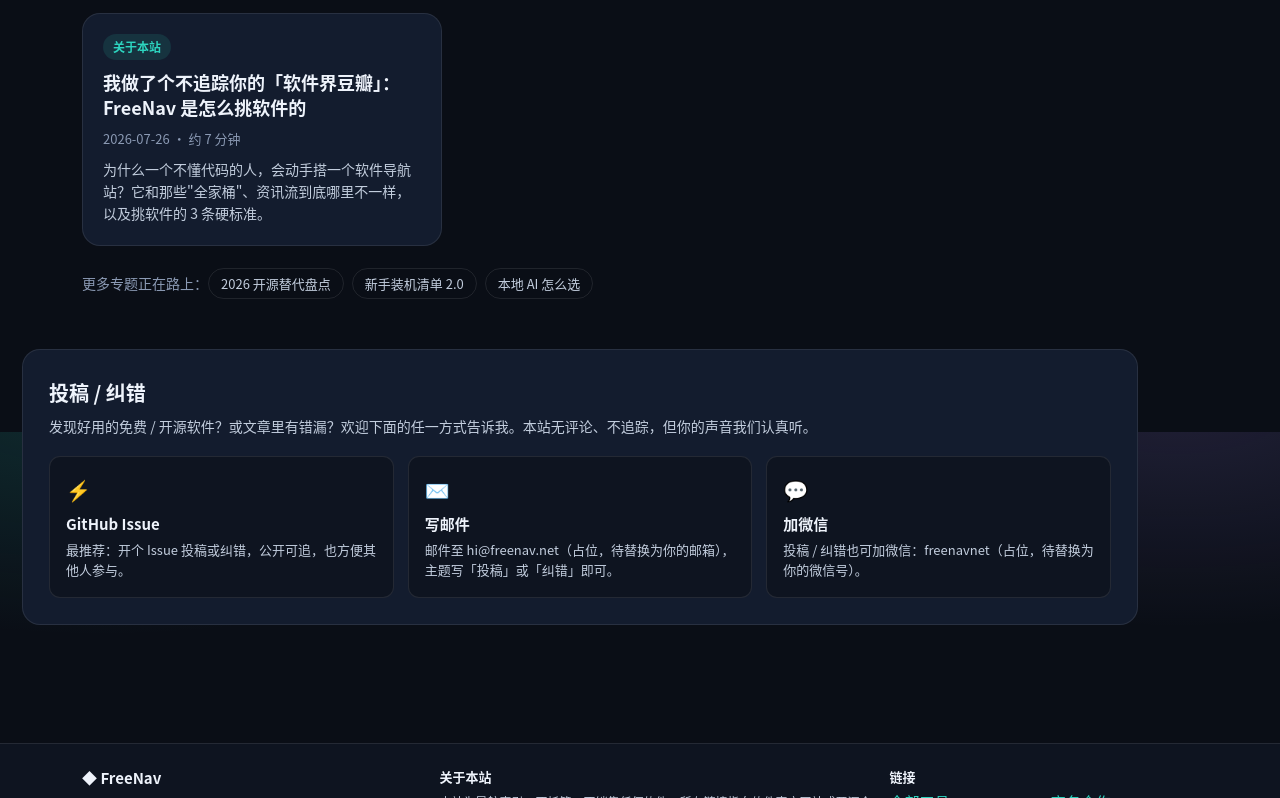
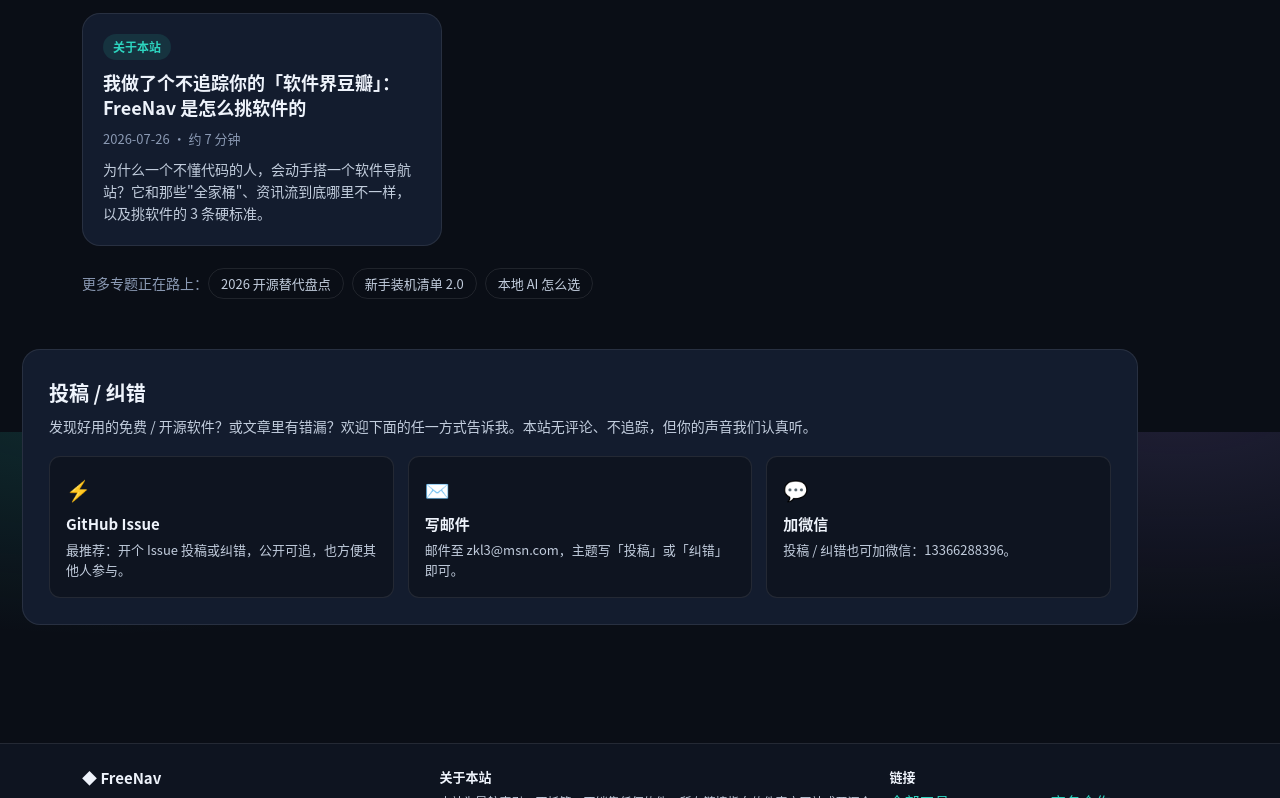
Before and after one commit to zkliang/zkliang.github.io, a browser extension: page blog.html in a window 1280 px wide. Shown: the part 368-1166 px from the top of the page. Drawn offline with Linux system fonts and the light colour scheme.

Commit message:
chore: 替换投稿占位符为真实联系方式
- blog.html / articles/why-freenav.html 邮箱占位 hi@freenav.net → zkl3@msn.com
- 微信占位 freenavnet → 13366288396

```diff
--- a/blog.html
+++ b/blog.html
@@ -80,17 +80,15 @@
             <span class="submit-name">GitHub Issue</span>
             <span class="submit-desc">最推荐：开个 Issue 投稿或纠错，公开可追，也方便其他人参与。</span>
           </a>
-          <!-- 投稿邮箱：请将下方 hi@freenav.net 替换为你真实的投稿邮箱 -->
-          <a class="submit-item" href="mailto:hi@freenav.net?subject=FreeNav%20投稿%2F纠错">
+          <a class="submit-item" href="mailto:zkl3@msn.com?subject=FreeNav%20投稿%2F纠错">
             <span class="submit-ico">✉️</span>
             <span class="submit-name">写邮件</span>
-            <span class="submit-desc">邮件至 hi@freenav.net（占位，待替换为你的邮箱），主题写「投稿」或「纠错」即可。</span>
+            <span class="submit-desc">邮件至 zkl3@msn.com，主题写「投稿」或「纠错」即可。</span>
           </a>
-          <!-- 投稿微信：请将下方 freenavnet 替换为你真实的微信号 -->
           <div class="submit-item">
             <span class="submit-ico">💬</span>
             <span class="submit-name">加微信</span>
-            <span class="submit-desc">投稿 / 纠错也可加微信：freenavnet（占位，待替换为你的微信号）。</span>
+            <span class="submit-desc">投稿 / 纠错也可加微信：13366288396。</span>
           </div>
         </div>
       </div>
```
Also changed, not shown: articles/why-freenav.html (+1 -2 lines).
